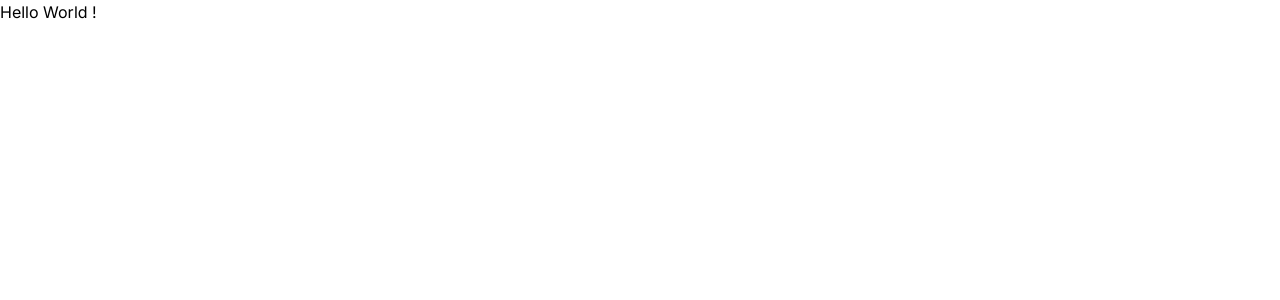
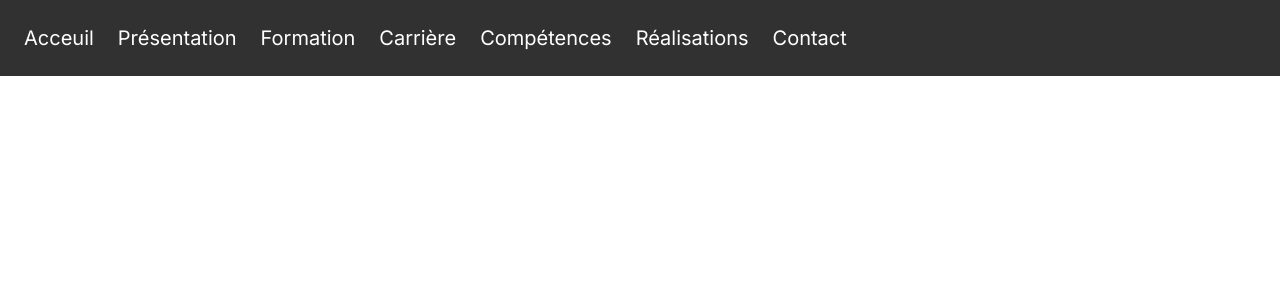
Before and after one commit to AdrienDCV/eportfolio, a Next.js app: page / in a window 1280 px wide. Shown: the top 300 px of the page. Built offline with nearby package versions, Linux system fonts and the light colour scheme.

Commit message:
menu bar for desktop

```diff
--- a/src/app/globals.css
+++ b/src/app/globals.css
@@ -1,3 +1,17 @@
 @tailwind base;
 @tailwind components;
 @tailwind utilities;
+
+.link-underline {
+    border-bottom-width: 0;
+    background-image: linear-gradient(transparent, transparent), linear-gradient(red, red);
+    background-size: 0 3px;
+    background-position: 0 100%;
+    background-repeat: no-repeat;
+    transition: background-size .5s ease-in-out;
+}
+
+.link-underline:hover {
+    background-size: 100% 3px;
+    background-position: 0 100%
+}
--- a/src/app/page.tsx
+++ b/src/app/page.tsx
@@ -1,9 +1,9 @@
-import Image from "next/image";
+import Menu from "../components/Menu";
 
 export default function Home() {
   return (
-    <main>
-      Hello World !
-    </main>
+    <header className="w-full">
+      <Menu />
+    </header>
   );
 }
--- /dev/null
+++ b/src/components/Menu.tsx
@@ -0,0 +1,45 @@
+"use client";
+
+import MenuIcon from '@mui/icons-material/Menu';
+import { dark } from '@mui/material/styles/createPalette';
+import { useState } from 'react';
+import { FiMenu } from 'react-icons/fi';
+
+export default function Menu() {
+
+    const [open, setOpen] = useState(false)
+
+    return (
+        <header className='bg-gray text-white w-full'>
+            <div className='flex flex-row text-xl'>
+                <nav className='flex items-center justify-between p-6'>
+                    <FiMenu className='md:hidden sm:block'/>
+                    <ul className='flex items-center'>
+                        <li className='py-4 md:py-0 md:mr-6'>
+                            <a href="/" className='link-underline'>Acceuil</a>
+                        </li>
+                        <li className='py-4 md:py-0 md:mr-6'>
+                            <a href="/ "className='link-underline'>Présentation</a>
+                        </li>
+                        <li className='py-4 md:py-0 md:mr-6'>
+                            <a href="/" className='link-underline'>Formation</a>
+                        </li>
+                        <li className='py-4 md:py-0 md:mr-6'>
+                            <a href="/" className='link-underline'>Carrière</a>
+                        </li>
+                        <li className='py-4 md:py-0 md:mr-6'>
+                            <a href="/" className='link-underline'>Compétences</a>
+                        </li>
+                        <li className='py-4 md:py-0 md:mr-6'>
+                            <a href="/" className='link-underline'>Réalisations</a>
+                        </li>
+                        <li className='py-4 md:py-0 md:mr-6'>
+                            <a href="/" className='link-underline'>Contact</a>
+                        </li>
+                    </ul>
+                </nav>
+            </div>
+        </header>
+    );
+
+}
--- a/tailwind.config.ts
+++ b/tailwind.config.ts
@@ -3,10 +3,16 @@ import type { Config } from "tailwindcss";
 const config: Config = {
   content: [
     "./src/pages/**/*.{js,ts,jsx,tsx,mdx}",
-    "./src/components/**/*.{js,ts,jsx,tsx,mdx}",
+    "./src/components/*.{js,ts,jsx,tsx,mdx}",
     "./src/app/**/*.{js,ts,jsx,tsx,mdx}",
   ],
   theme: {
+    colors: {
+      "gray": "rgb(49, 49, 49)",
+      "white": "rgb(255 255 255)",
+      "red": "rgb(220 38 38);"
+
+    },
     extend: {
       backgroundImage: {
         "gradient-radial": "radial-gradient(var(--tw-gradient-stops))",
```
Also changed, not shown: src/app/layout.tsx (+3 -5 lines), 1 other file (tests, documents, lock files or other folders).
